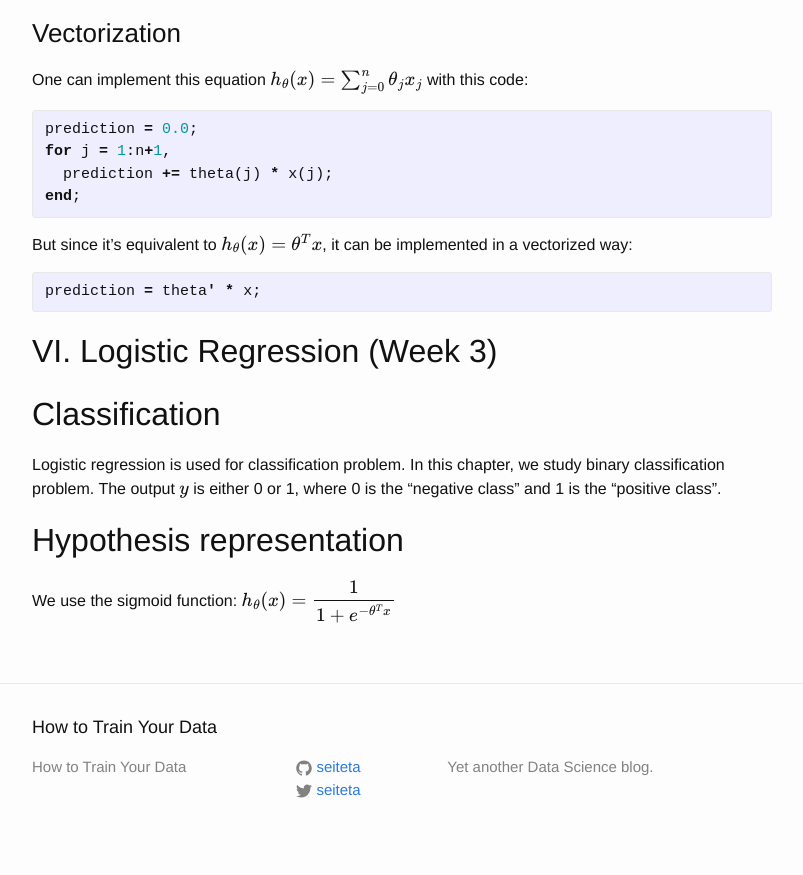
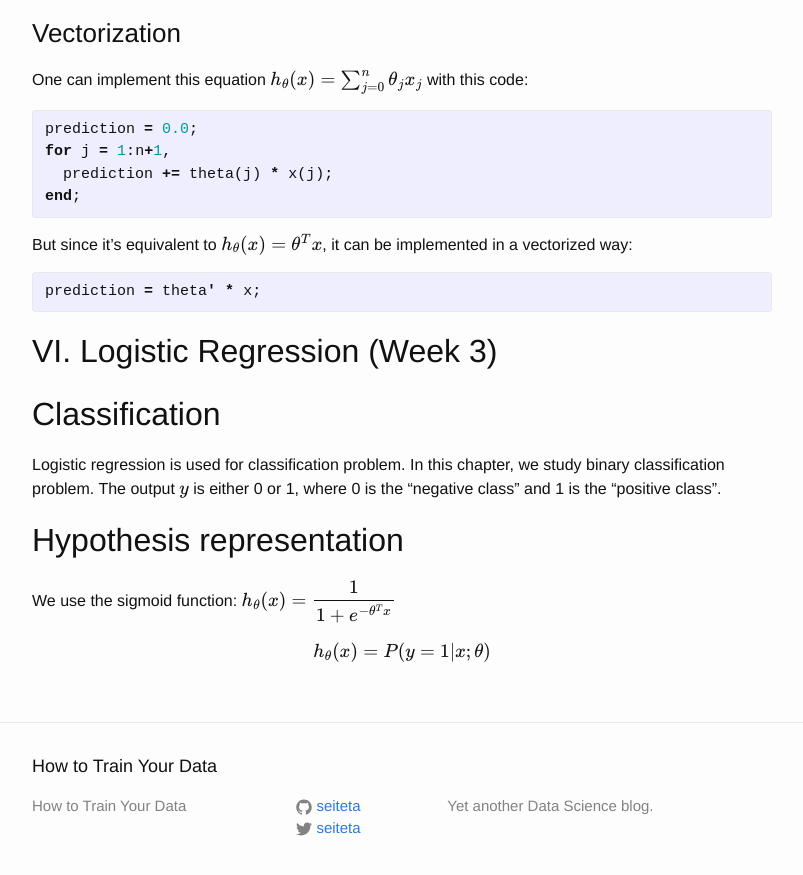
Before and after one commit to seiteta/seiteta.github.io_old, a Jekyll site: the page built from _posts/2014-12-04-machine-learning-notes.md, in a window 1280 px wide and 900 px high, scrolled down 3744 px. Shown: the top 875 px of the window, without its empty margins (238-1041 px from the left). Built offline with Jekyll 4.4.1, drawn with Linux system fonts in a browser that asks for light colours; formulas are drawn with MathJax 3.

Commit message:
Update 2014-12-04-machine-learning-notes.md

```diff
--- a/_posts/2014-12-04-machine-learning-notes.md
+++ b/_posts/2014-12-04-machine-learning-notes.md
@@ -148,3 +148,5 @@ Logistic regression is used for classification problem. In this chapter, we stud
 
 We use the sigmoid function:
 $$ h_\theta (x) = \dfrac{1}{1+e^{-\theta^T x}}$$
+
+$$h_\theta(x) = P(y=1 | x ; \theta)$$
```
